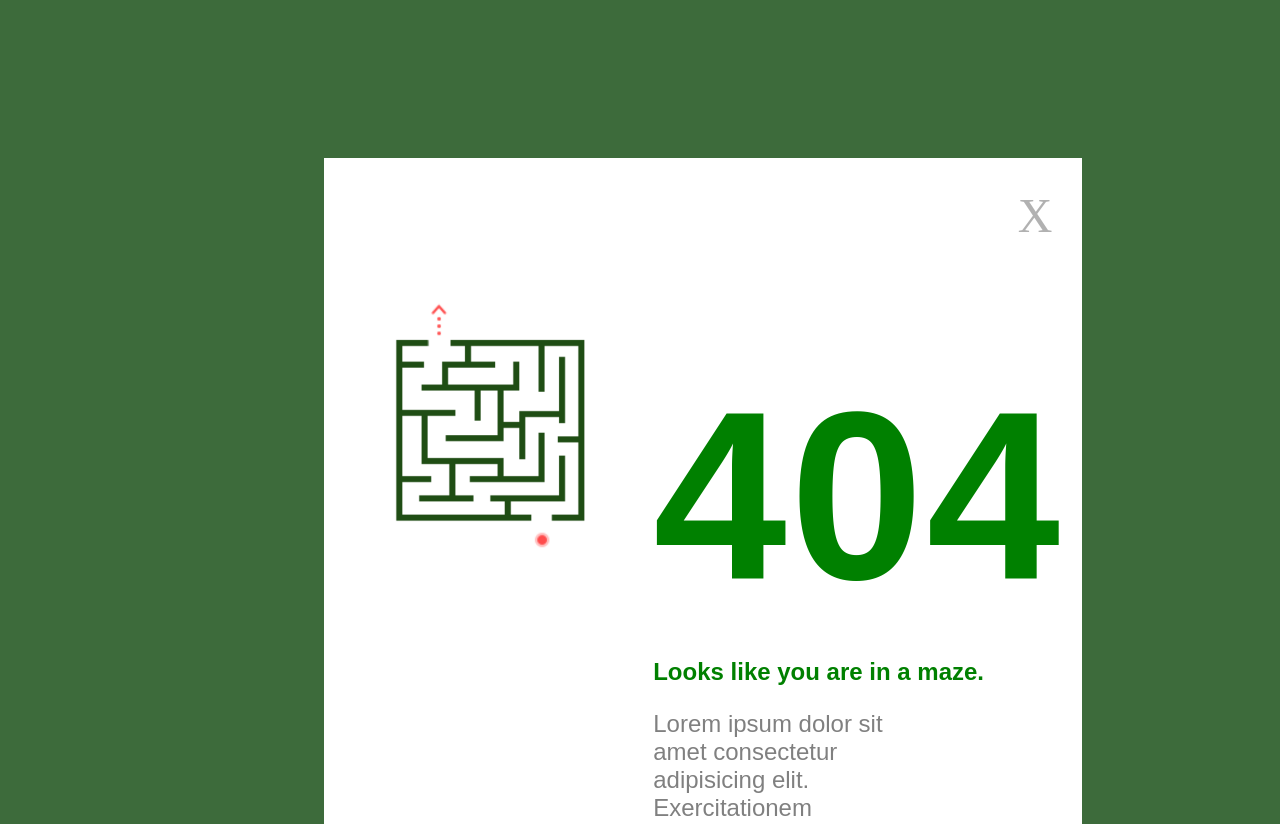
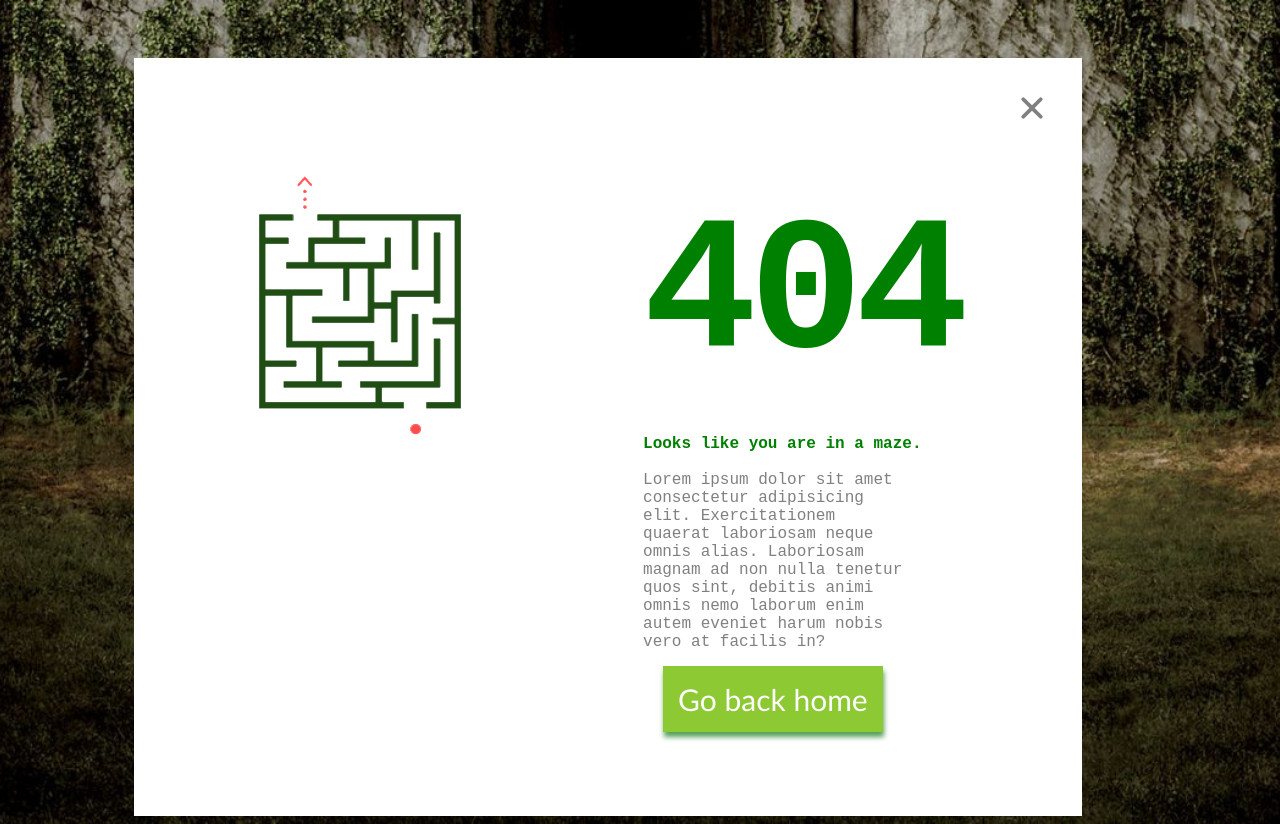
Before and after one commit to sxlx333/_07-02, a website: page index.html in a window 1280 px wide. Shown: the top 824 px of the page. Drawn offline with Linux system fonts and the light colour scheme.

Commit message:
Add files via upload

```diff
--- a/index.html
+++ b/index.html
@@ -4,20 +4,29 @@
     <meta charset="UTF-8">
     <meta name="viewport" content="width=device-width, initial-scale=1.0">
     <title>404 - Labirintas</title>
+    <link
+            rel="icon"
+            href=
+"https://media.geeksforgeeks.org/wp-content/cdn-uploads/gfg_200X200.png"
+            type="image/x-icon"
+        />
+    </head>
 </head>
-<body style="background-color: rgb(61, 107, 59);">
-    <main style="display:inline-block; background-color: white; width: 60%; margin-top: 150px; margin-left: 25%"  >
+<body style="background-color: rgb(61, 107, 59); font-family:'Courier New', Courier, monospace; background-image: url(images/bg.png); background-repeat: no-repeat; background-position: top center; background-size: cover;">
+    <main style="display:inline-block; background-color: white; width: 75%; margin-top: 50px; margin-left: 10%"  >
         <div style="display:inline-block; width: 100%; background-color: #fff; margin-top: 0px">
-            <div style="float:right; margin-right:30px; margin-top:30px; opacity:0.3; font-size:3rem;">X</div>
+            <div style="float:right; padding:30px; ">
+                <svg stroke="currentColor" color="grey" fill="currentColor" stroke-width="0" viewBox="0 0 512 512" height="40px" width="40px" xmlns="http://www.w3.org/2000/svg"><path d="m289.94 256 95-95A24 24 0 0 0 351 127l-95 95-95-95a24 24 0 0 0-34 34l95 95-95 95a24 24 0 1 0 34 34l95-95 95 95a24 24 0 0 0 34-34z"></path></svg>
+            </div>
         </div>
-        <div style="display:inline-block; background-color: #fff; width:100%; margin-bottom:100px;">
-                <img src="labirintas1.PNG" backgroundheight="200px" width="200px" alt="somekind of image" style="width: 30%; float:left; background-color: #fff; margin-left:50px; margin-top:50px; "/>
-            <div style=" margin-top: -50px; margin-right:50px; width:50%; float: right; background-color: #fff;">
-                <h1 style="font-family:Arial, Helvetica, sans-serif; font-size:15rem; color:green; letter-spacing: 0.2rem; margin-bottom:0;">404</h1>
-                <p style="font-size:1.5rem; font-family: Arial, Helvetica, sans-serif; font-weight:bold; color:green;" >Looks like you are in a maze.</p>
-                <p style="font-size:1.5rem; font-family: Arial, Helvetica, sans-serif; width:65%; color:grey;margin-bottom:30px;">Lorem ipsum dolor sit amet consectetur adipisicing elit. Exercitationem quaerat laboriosam neque omnis alias. Magnam autem minus fugiat iste! Voluptate, eveniet enim! Vero aspernatur culpa libero ab magni architecto commodi. Lorem ipsum dolor sit amet consectetur adipisicing elit. Laboriosam magnam ad non nulla tenetur quos sint, debitis animi omnis nemo laborum enim autem eveniet harum nobis vero at facilis in?</p>
+        <div style="display:inline-block; background-color: #fff; width:86%; margin-bottom:50px; margin-top: 0px; margin-right: 0px; padding-left:101px">
+                <img src="images/labirintas1.PNG" backgroundheight="200px" width="200px" alt="somekind of image" style="width: 30%; float:left; background-color: #fff; "/>
+            <div style=" width:50%; float: right; background-color: #fff; padding-bottom:44px;">
+                <h1 style="font-size:190px; padding-top:5%; color:green; letter-spacing: -0.5rem; margin:0 auto;">404</h1>
+                <p style="font-weight:bold; margin-top:2rem;   line-height: 1.2em; color:green;" >Looks like you are in a maze.</p>
+                <p style=" width:65%; color:grey;margin-bottom:30px;">Lorem ipsum dolor sit amet consectetur adipisicing elit. Exercitationem quaerat laboriosam neque omnis alias. Laboriosam magnam ad non nulla tenetur quos sint, debitis animi omnis nemo laborum enim autem eveniet harum nobis vero at facilis in?</p>
 
-               <a href="#" style="text-decoration:none; color: #fff; background-color: rgb(140, 201, 50); border-style:solid; border-width: 15px; border-color: rgb(140, 201, 50); box-shadow: 1px 5px 5px  #57a059; margin-left: 20px">Go back home</a>
+               <a href="#" style="font-family:'Gill Sans', 'Gill Sans MT', Calibri, 'Trebuchet MS', sans-serif; text-decoration:none; color: #fff; background-color: rgb(140, 201, 50); border-style:solid; border-width: 15px; border-color: rgb(140, 201, 50); box-shadow: 1px 5px 5px  #57a059; margin-left: 20px; font-size: 30px;">Go back home</a>
             </div>
         </div>
     </main>
```
Also changed, not shown: images/bg-mini.png (added), images/bg.png (added), images/labirintas.png (added), images/labirintas1.PNG (added).
